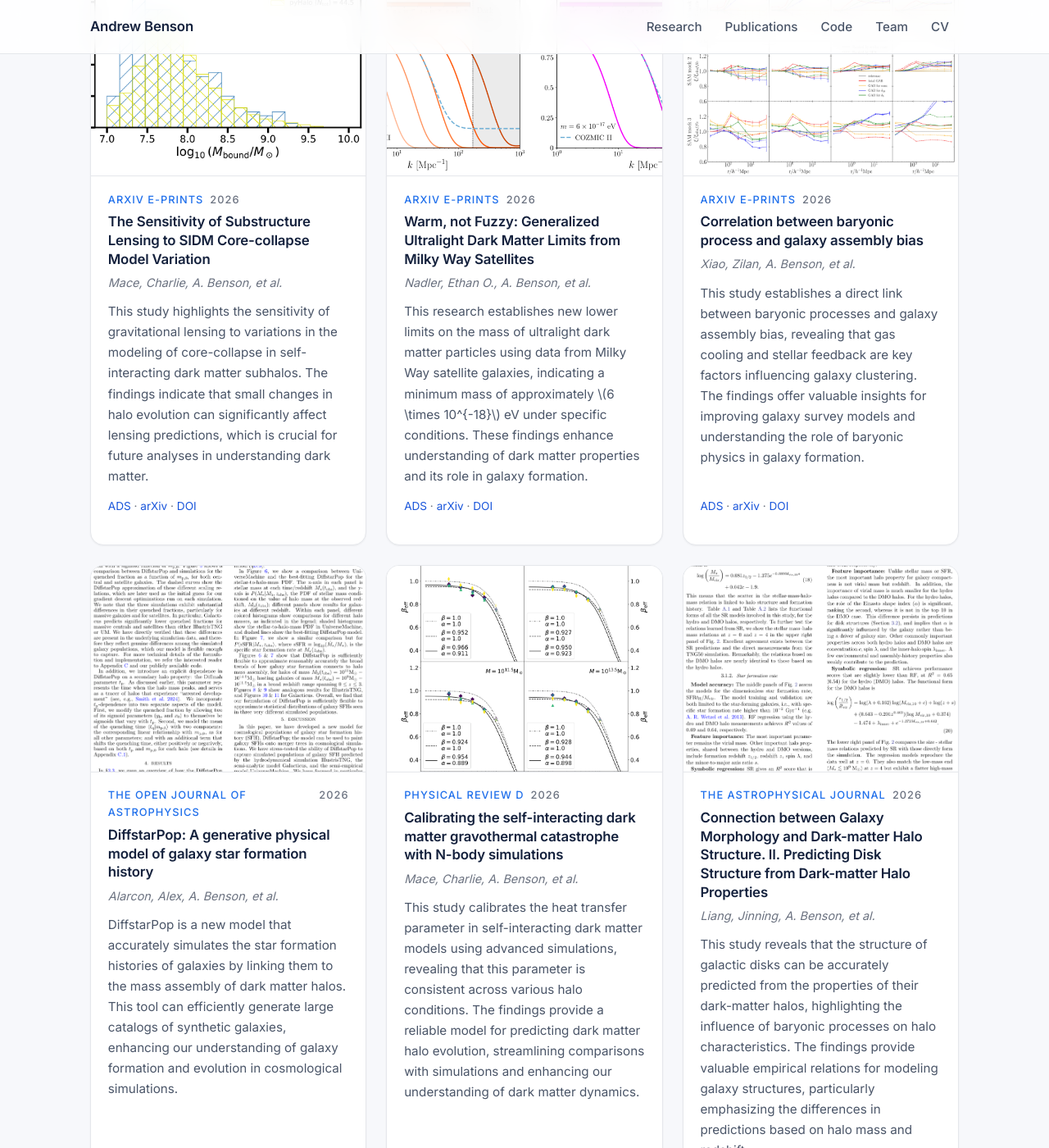
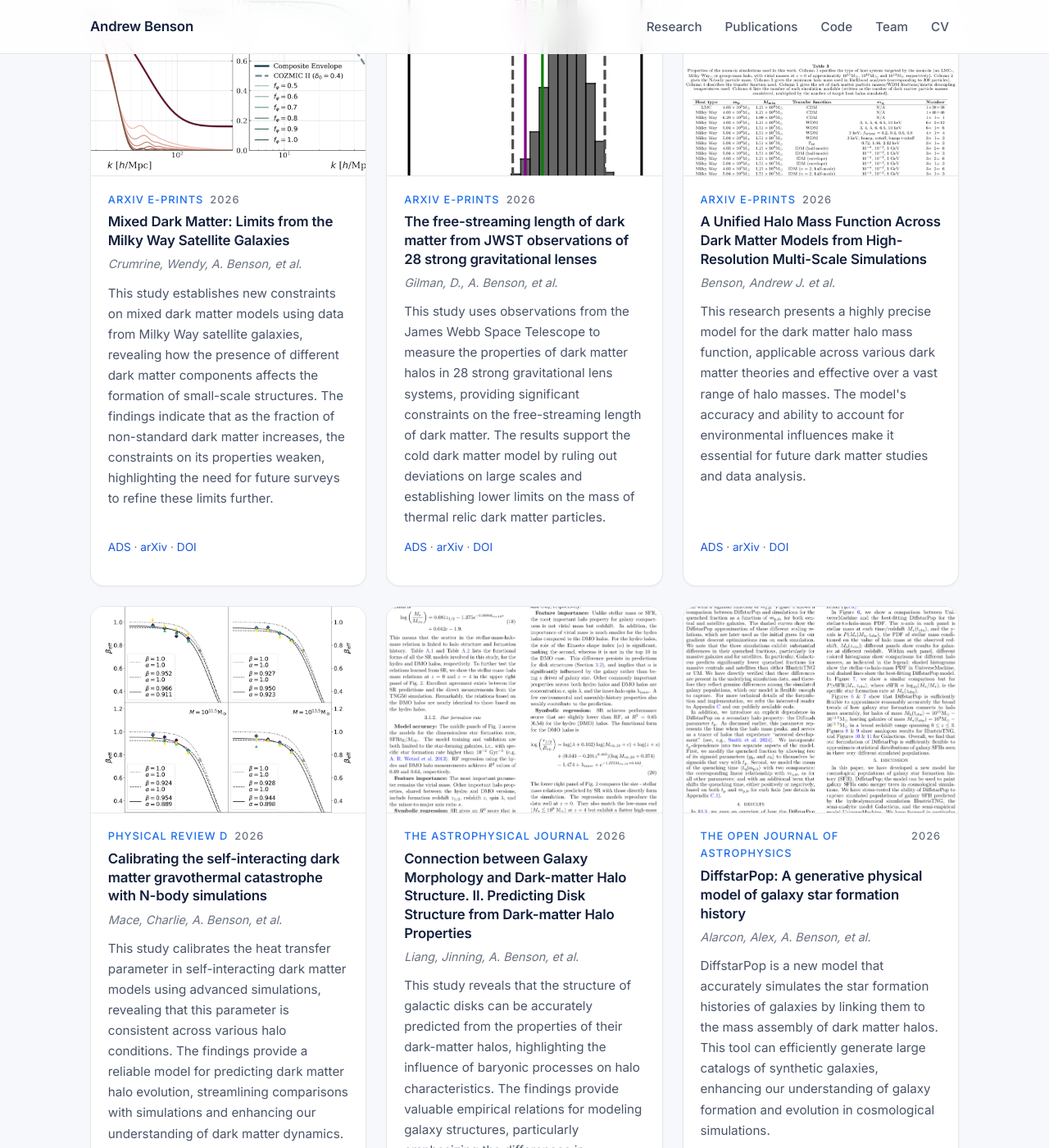
Before and after one commit to abensonca/abensonca.github.io, a Jekyll site: the page built from index.md, in a window 1280 px wide and 1400 px high, scrolled down 1491 px. Shown: the whole window at 82% size. Built offline with Jekyll 4.4.1, drawn with Linux system fonts in a browser that asks for light colours.

Commit message:
chore: refresh papers from ADS

```diff
--- a/_data/papers.yml
+++ b/_data/papers.yml
@@ -1,56 +1,45 @@
 # Auto-generated by scripts/fetch_papers.py — do not edit by hand.
-- bibcode: 2026arXiv260524174M
-  title: The Sensitivity of Substructure Lensing to SIDM Core-collapse Model Variation
-  authors_short: Mace, Charlie, A. Benson, et al.
+- bibcode: 2026arXiv260610006C
+  title: 'Mixed Dark Matter: Limits from the Milky Way Satellite Galaxies'
+  authors_short: Crumrine, Wendy, A. Benson, et al.
   year: 2026
   venue: arXiv e-prints
-  url: https://ui.adsabs.harvard.edu/abs/2026arXiv260524174M
-  arxiv: https://arxiv.org/abs/2605.24174
-  doi: 10.48550/arXiv.2605.24174
-  summary: This study highlights the sensitivity of gravitational lensing to variations in the modeling
-    of core-collapse in self-interacting dark matter subhalos. The findings indicate that small changes
-    in halo evolution can significantly affect lensing predictions, which is crucial for future analyses
-    in understanding dark matter.
-  figure: /assets/img/papers/2026arXiv260524174M.png
-- bibcode: 2026arXiv260515371N
-  title: 'Warm, not Fuzzy: Generalized Ultralight Dark Matter Limits from Milky Way Satellites'
-  authors_short: Nadler, Ethan O., A. Benson, et al.
+  url: https://ui.adsabs.harvard.edu/abs/2026arXiv260610006C
+  arxiv: https://arxiv.org/abs/2606.10006
+  doi: 10.48550/arXiv.2606.10006
+  summary: This study establishes new constraints on mixed dark matter models using data from Milky Way
+    satellite galaxies, revealing how the presence of different dark matter components affects the formation
+    of small-scale structures. The findings indicate that as the fraction of non-standard dark matter
+    increases, the constraints on its properties weaken, highlighting the need for future surveys to refine
+    these limits further.
+  figure: /assets/img/papers/2026arXiv260610006C.png
+- bibcode: 2026arXiv260605277G
+  title: The free-streaming length of dark matter from JWST observations of 28 strong gravitational lenses
+  authors_short: Gilman, D., A. Benson, et al.
   year: 2026
   venue: arXiv e-prints
-  url: https://ui.adsabs.harvard.edu/abs/2026arXiv260515371N
-  arxiv: https://arxiv.org/abs/2605.15371
-  doi: 10.48550/arXiv.2605.15371
-  summary: This research establishes new lower limits on the mass of ultralight dark matter particles
-    using data from Milky Way satellite galaxies, indicating a minimum mass of approximately \(6 \times
-    10^{-18}\) eV under specific conditions. These findings enhance understanding of dark matter properties
-    and its role in galaxy formation.
-  figure: /assets/img/papers/2026arXiv260515371N.png
-- bibcode: 2026arXiv260519323X
-  title: Correlation between baryonic process and galaxy assembly bias
-  authors_short: Xiao, Zilan, A. Benson, et al.
+  url: https://ui.adsabs.harvard.edu/abs/2026arXiv260605277G
+  arxiv: https://arxiv.org/abs/2606.05277
+  doi: 10.48550/arXiv.2606.05277
+  summary: This study uses observations from the James Webb Space Telescope to measure the properties
+    of dark matter halos in 28 strong gravitational lens systems, providing significant constraints on
+    the free-streaming length of dark matter. The results support the cold dark matter model by ruling
+    out deviations on large scales and establishing lower limits on the mass of thermal relic dark matter
+    particles.
+  figure: /assets/img/papers/2026arXiv260605277G.png
+- bibcode: 2026arXiv260612137B
+  title: A Unified Halo Mass Function Across Dark Matter Models from High-Resolution Multi-Scale Simulations
+  authors_short: Benson, Andrew J. et al.
   year: 2026
   venue: arXiv e-prints
-  url: https://ui.adsabs.harvard.edu/abs/2026arXiv260519323X
-  arxiv: https://arxiv.org/abs/2605.19323
-  doi: 10.48550/arXiv.2605.19323
-  summary: This study establishes a direct link between baryonic processes and galaxy assembly bias, revealing
-    that gas cooling and stellar feedback are key factors influencing galaxy clustering. The findings
-    offer valuable insights for improving galaxy survey models and understanding the role of baryonic
-    physics in galaxy formation.
-  figure: /assets/img/papers/2026arXiv260519323X.png
-- bibcode: 2026OJAp....961920A
-  title: 'DiffstarPop: A generative physical model of galaxy star formation history'
-  authors_short: Alarcon, Alex, A. Benson, et al.
-  year: 2026
-  venue: The Open Journal of Astrophysics
-  url: https://ui.adsabs.harvard.edu/abs/2026OJAp....961920A
-  arxiv: https://arxiv.org/abs/2510.27604
-  doi: 10.33232/001c.161920
-  summary: DiffstarPop is a new model that accurately simulates the star formation histories of galaxies
-    by linking them to the mass assembly of dark matter halos. This tool can efficiently generate large
-    catalogs of synthetic galaxies, enhancing our understanding of galaxy formation and evolution in cosmological
-    simulations.
-  figure: /assets/img/papers/2026OJAp....961920A.png
+  url: https://ui.adsabs.harvard.edu/abs/2026arXiv260612137B
+  arxiv: https://arxiv.org/abs/2606.12137
+  doi: 10.48550/arXiv.2606.12137
+  summary: This research presents a highly precise model for the dark matter halo mass function, applicable
+    across various dark matter theories and effective over a vast range of halo masses. The model's accuracy
+    and ability to account for environmental influences make it essential for future dark matter studies
+    and data analysis.
+  figure: /assets/img/papers/2026arXiv260612137B.png
 - bibcode: 2026PhRvD.113j3011M
   title: Calibrating the self-interacting dark matter gravothermal catastrophe with <inline-formula><mml:math><mml:mi>N</mml:mi></mml:math></inline-formula>-body
     simulations
@@ -79,3 +68,16 @@
     The findings provide valuable empirical relations for modeling galaxy structures, particularly emphasizing
     the differences in predictions based on halo mass and redshift.
   figure: /assets/img/papers/2026ApJ..1003...12L.png
+- bibcode: 2026OJAp....961920A
+  title: 'DiffstarPop: A generative physical model of galaxy star formation history'
+  authors_short: Alarcon, Alex, A. Benson, et al.
+  year: 2026
+  venue: The Open Journal of Astrophysics
+  url: https://ui.adsabs.harvard.edu/abs/2026OJAp....961920A
+  arxiv: https://arxiv.org/abs/2510.27604
+  doi: 10.33232/001c.161920
+  summary: DiffstarPop is a new model that accurately simulates the star formation histories of galaxies
+    by linking them to the mass assembly of dark matter halos. This tool can efficiently generate large
+    catalogs of synthetic galaxies, enhancing our understanding of galaxy formation and evolution in cosmological
+    simulations.
+  figure: /assets/img/papers/2026OJAp....961920A.png
```
Also changed, not shown: assets/img/papers/2026arXiv260605277G.png (added), assets/img/papers/2026arXiv260610006C.png (added), assets/img/papers/2026arXiv260612137B.png (added).
